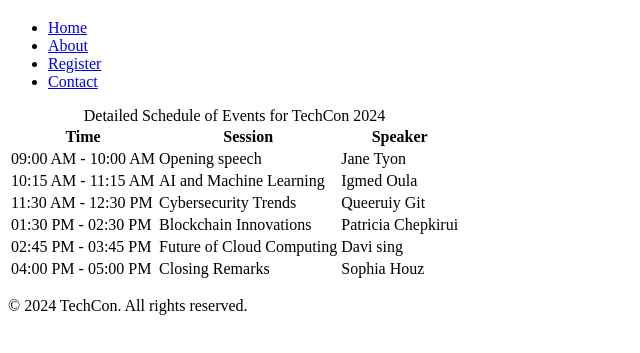
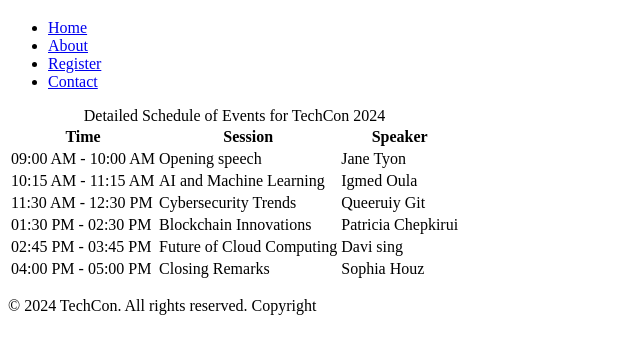
Before and after one commit to Patricia17june/TechCon_HTML, a plain HTML site: page techcon_website/schedule.html in a window 1280 px wide. Shown: the part 61-414 px from the top of the page, without its empty margins (0-640 px from the left). Drawn offline with Linux system fonts and the light colour scheme.

Commit message:
update copyright

```diff
--- a/techcon_website/schedule.html
+++ b/techcon_website/schedule.html
@@ -62,7 +62,7 @@
         </table>
     </main>
     <footer>
-        <p>&copy; 2024 TechCon. All rights reserved.</p>
+        <p>&copy; 2024 TechCon. All rights reserved. <span>Copyright</span></p>
     </footer>
 </body>
 </html>
```
